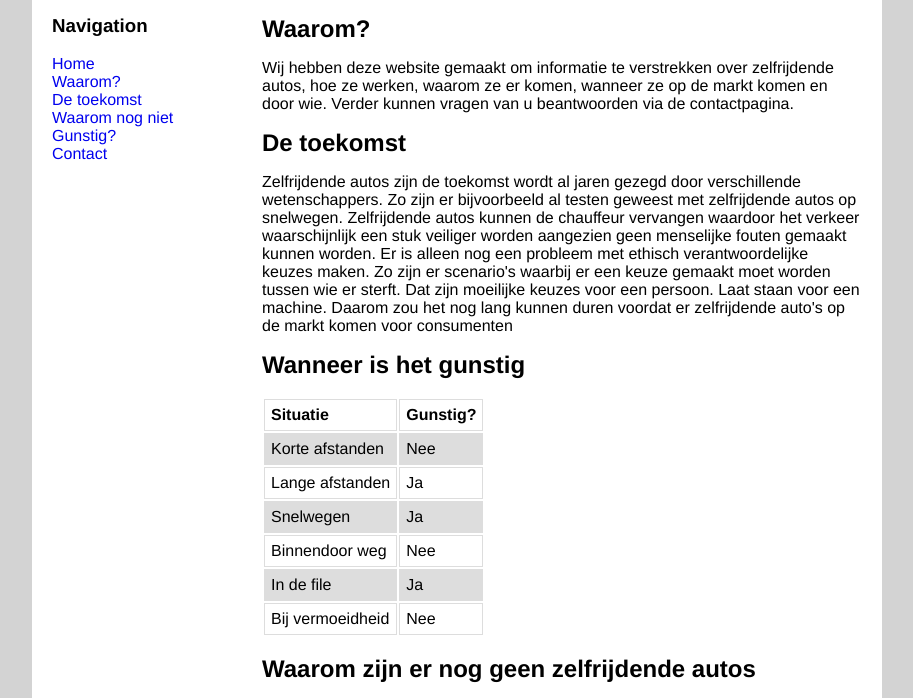
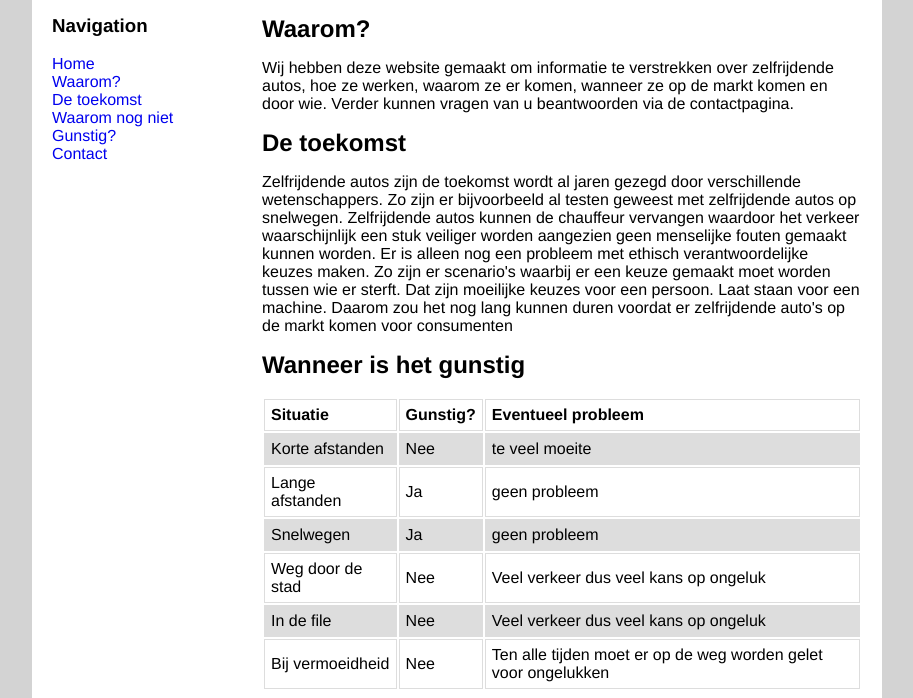
Before and after one commit to hugodehaan/zelfrijdendeautos2, a plain HTML site: page index.html in a window 1280 px wide. Shown: the part 92-790 px from the top of the page, without its empty margins (183-1096 px from the left). Drawn offline with Linux system fonts and the light colour scheme; grey boxes are pictures that could not be loaded.

Commit message:
added text tabel

```diff
--- a/index.html
+++ b/index.html
@@ -62,30 +62,37 @@
           <tr>
            <th>Situatie</th>
            <th>Gunstig?</th>
+           <th>Eventueel probleem</th>
           </tr>
           <tr>
            <td>Korte afstanden</td>
            <td>Nee</td>
+           <td>te veel moeite</td>
          </tr>
          <tr>
            <td>Lange afstanden</td>
            <td>Ja</td>
+           <td>geen probleem</td>
          </tr>
          <tr>
             <td>Snelwegen</td>
             <td>Ja</td>
+            <td>geen probleem</td>
          </tr>
          <tr>
-           <td>Binnendoor weg</td>
+           <td>Weg door de stad</td>
            <td>Nee</td>
+           <td>Veel verkeer dus veel kans op ongeluk</td>
          </tr>
          <tr>
            <td>In de file</td>
-           <td>Ja</td>
+           <td>Nee</td>
+           <td>Veel verkeer dus veel kans op ongeluk</td>
          </tr>
          <tr>
            <td>Bij vermoeidheid</td>
            <td>Nee</td>
+           <td>Ten alle tijden moet er op de weg worden gelet voor ongelukken</td>
          </tr>
        </table>
 <br>
--- a/style.css
+++ b/style.css
@@ -72,6 +72,7 @@ tr:nth-child(even){
   Background-color:#999999;
   color:black;
   text-align: right;
+  width:100%;
 }
 #contactformulier{
   float: right;
```
